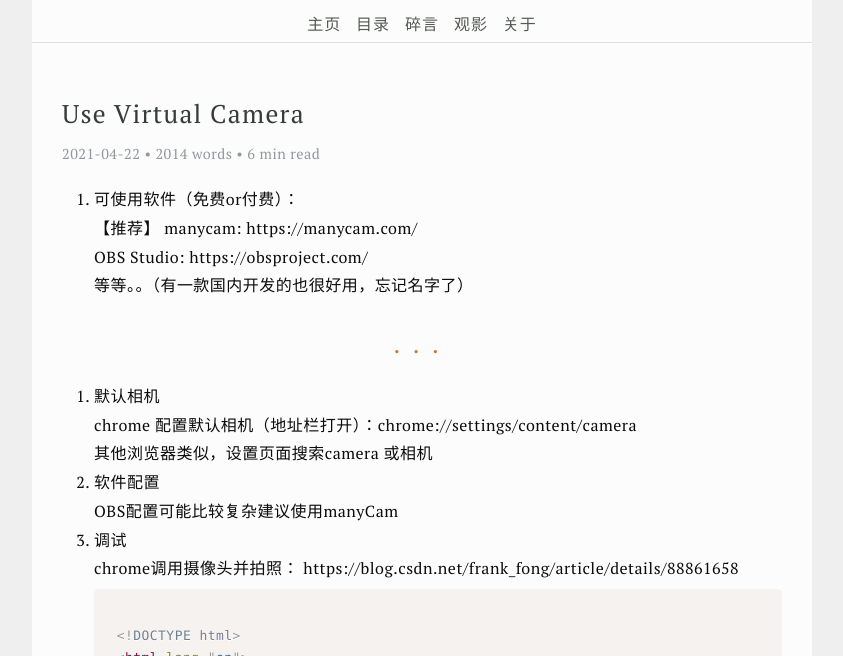
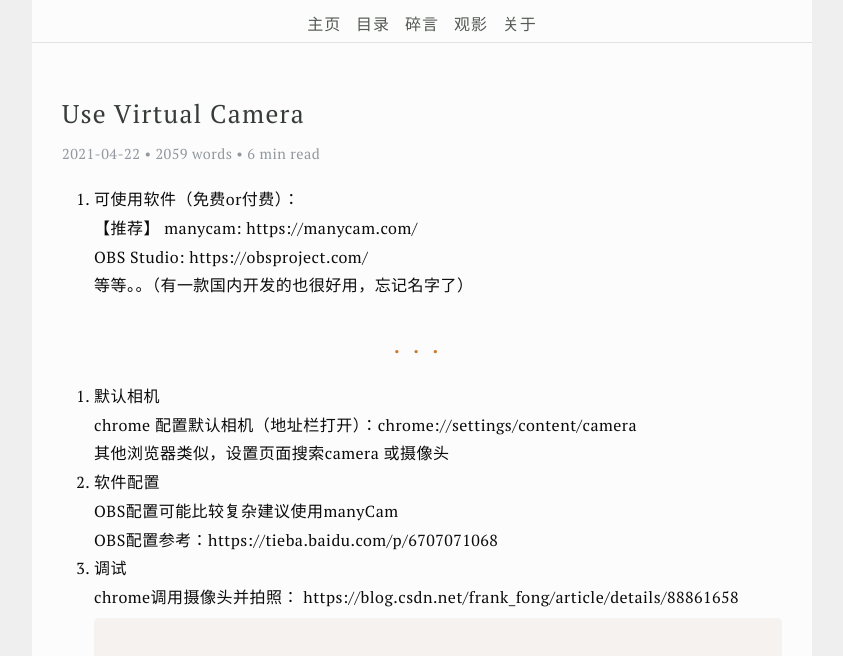
Before and after one commit to xx025/xx025.github.com, a Jekyll site: the page built from posts/essay/_posts/2021-04-22-use-virtual-camera.md, in a window 1280 px wide and 900 px high, cut to the strip 244-900 px from the top of the window. Shown: the whole strip, without its empty margins (218-1061 px from the left). Built offline with Jekyll 4.4.1, drawn with Linux system fonts in a browser that asks for light colours; our own code applies the rules of GitHub Pages for plain Markdown files; a script that is not in the unit is left out; comment, search, counter and statistics services are not loaded.

Commit message:
Update 2021-04-22-use-virtual-camera.md

```diff
--- a/posts/essay/_posts/2021-04-22-use-virtual-camera.md
+++ b/posts/essay/_posts/2021-04-22-use-virtual-camera.md
@@ -16,13 +16,15 @@
 
     chrome 配置默认相机（地址栏打开）：chrome://settings/content/camera
 
-    其他浏览器类似，设置页面搜索camera 或相机
+    其他浏览器类似，设置页面搜索camera 或摄像头
 
 
 2. 软件配置
 
 
     OBS配置可能比较复杂建议使用manyCam
+
+    OBS配置参考：https://tieba.baidu.com/p/6707071068
 
 
 3. 调试
```
